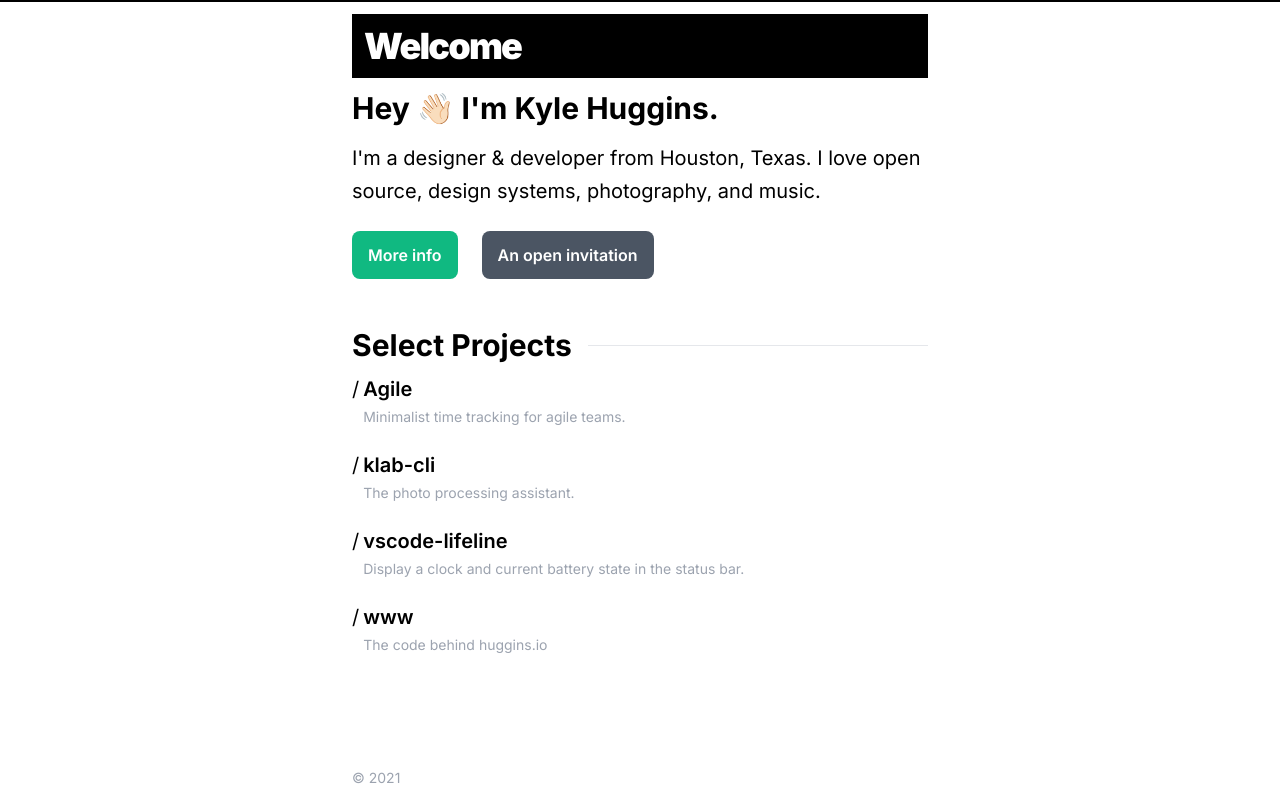
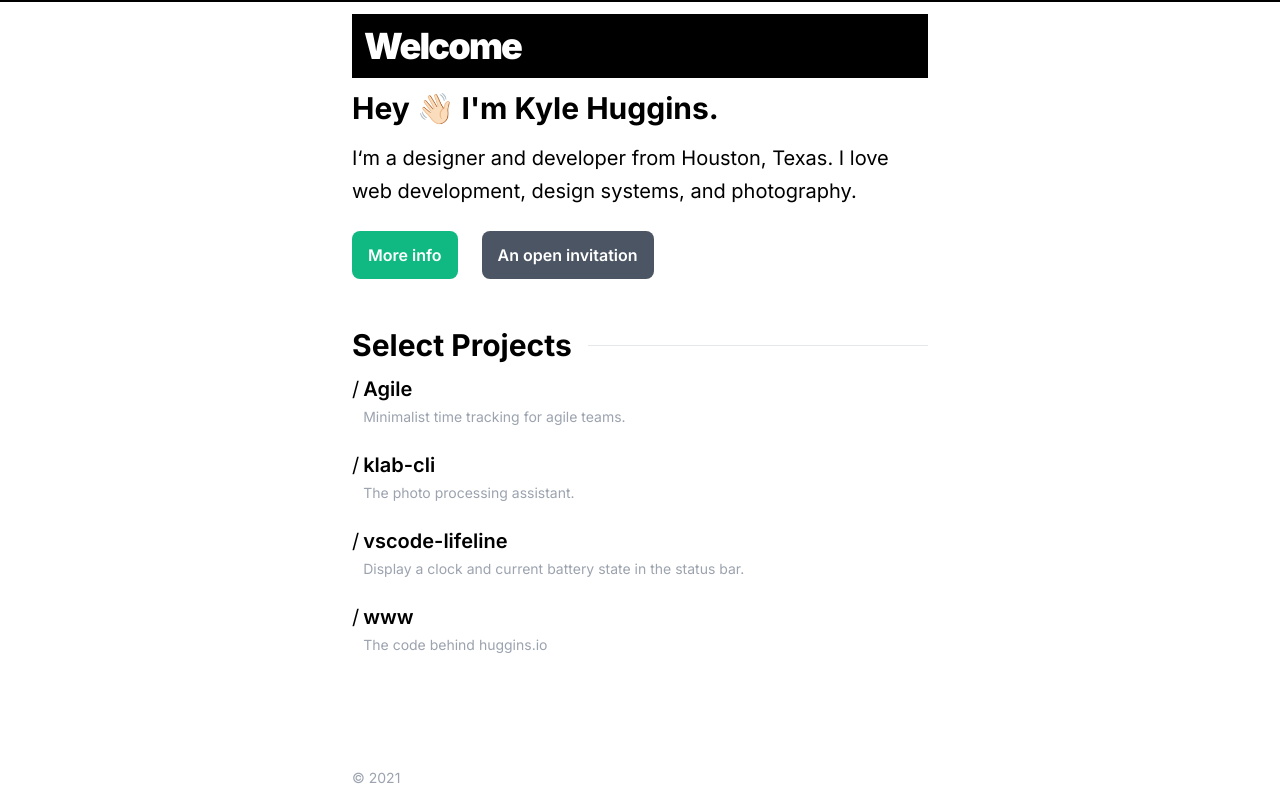
Before and after one commit to kjhx/www, a Next.js app: page / in a window 1280 px wide. Built offline with nearby package versions, Linux system fonts and the light colour scheme.

Commit message:
Correct wording on intro

```diff
--- a/pages/index.tsx
+++ b/pages/index.tsx
@@ -11,7 +11,8 @@ export default function Home(): JSX.Element {
         <article>
           <h1>Hey <Emoji symbol='👋🏻' label='wave' /> I&apos;m Kyle Huggins.</h1>
           <p>
-            I&apos;m a designer & developer from Houston, Texas. I love open source, design systems, photography, and music.
+            I‘m a designer and developer from Houston, Texas.
+            I love web development, design systems, and photography.
           </p>
         </article>
         <div className='flex space-x-6 mt-6'>
```
